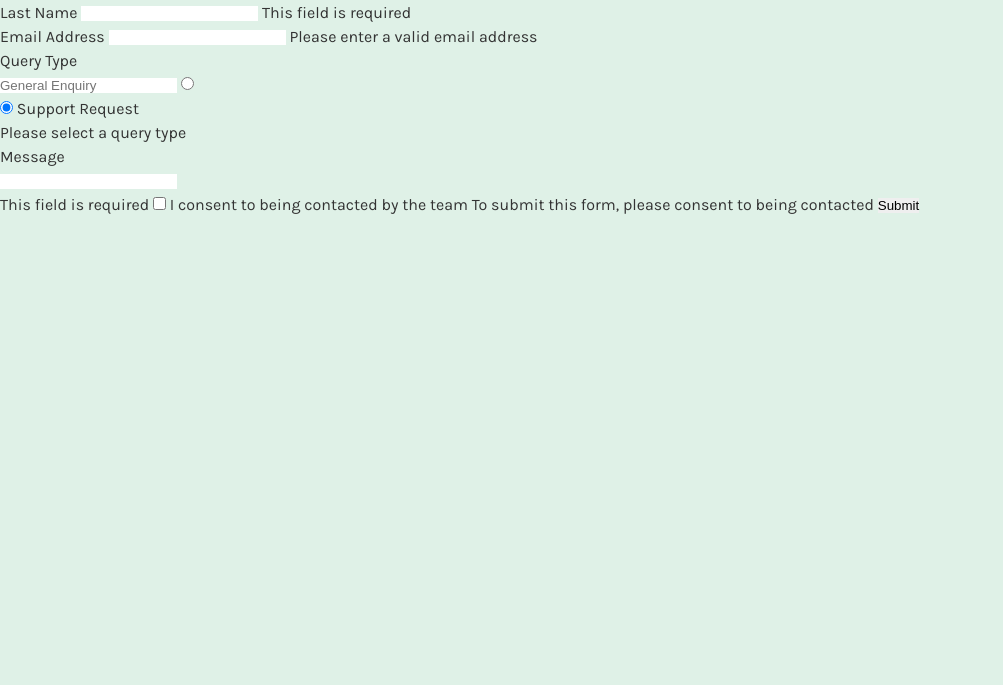
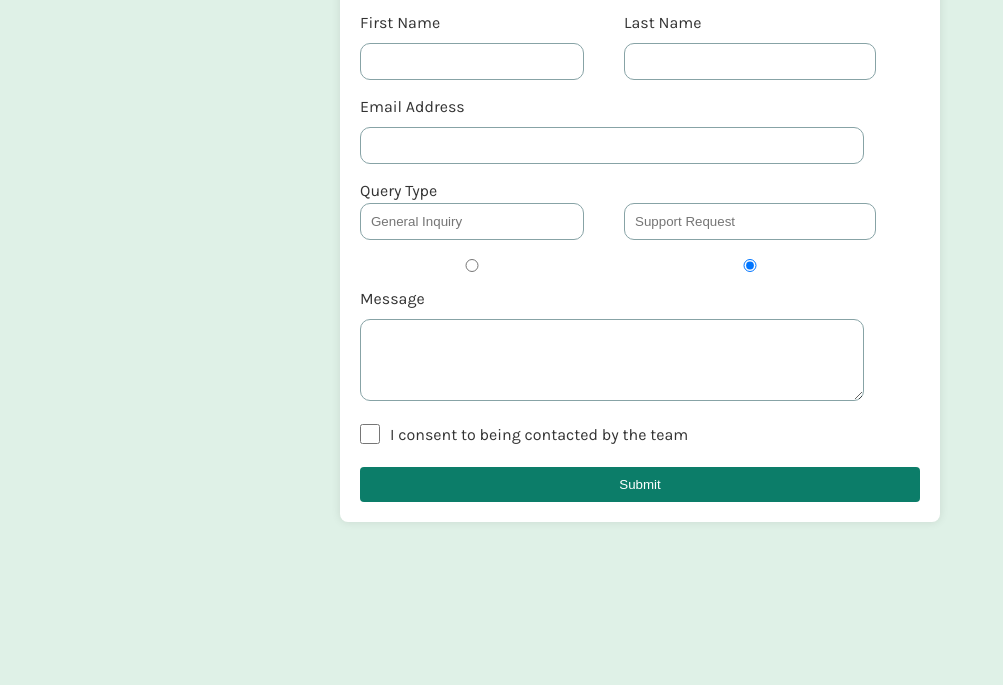
Before and after one commit to Glenda9031/Contact_Form_Main, a plain HTML site: page index.html in a window 1280 px wide. Shown: the part 115-800 px from the top of the page, without its empty margins (0-1003 px from the left). Drawn offline with Linux system fonts and the light colour scheme.

Commit message:
Revised index.html, style.css and script.js

```diff
--- a/css/style.css
+++ b/css/style.css
@@ -27,3 +27,121 @@ body {
     color:            #333;
     background-color: var(--light-green);
 }
+
+.container {
+    max-width:        37.5rem;
+    margin:           50px auto;
+    padding:          1.25rem;
+    background-color: var(--white);
+    border-radius:    .5rem;
+    box-shadow:       0 0 10px rgba(0, 0, 0, 0.1);
+}
+
+h1 {
+    font-size: 1.5rem;
+    margin-bottom: 1.25rem;
+    color: var(--green);
+}
+
+.row {
+    display: flex;
+}
+
+.first-name {
+    width: 40%;
+}
+
+.last-name {
+    width: 45%;
+    justify-content: flex-end;
+    margin-left: 2.5rem;
+}
+
+label {
+    display: block;
+    margin-bottom: .5rem;
+}
+
+.email {
+    width: 90%;
+}
+
+input,
+select,
+textarea {
+    width: 100%;
+    padding: .625rem;
+    margin-bottom: .9375rem;
+    border: 1px solid var(--medium-grey);
+    border-radius: .625rem;
+}
+
+.query-type {
+    display: flex;
+}
+
+.option1 {
+    width: 40%;
+}
+
+.option2 {
+    width: 45%;
+    justify-content: flex-end;
+    margin-left: 2.5rem;
+}
+
+input[type="checkbox"] {
+    width: 1.25rem;
+    height: 1.25rem;
+    cursor: pointer;
+}
+
+.checkbox-text {
+    font-size: 1rem;
+    margin-left: .625rem;
+    margin-bottom: .75rem;
+}
+
+label {
+    display: flex;
+    align-items: center;
+    cursor: pointer;
+}
+
+.message {
+    width: 90%;
+}
+
+.error-message {
+    display: none;
+    color: var(--red);
+    font-size: .75rem;
+}
+
+button {
+    width: 100%;
+    padding: .625rem;
+    background-color: var(--green);
+    color: var(--white);
+    border: none;
+    border-radius: .25rem;
+    cursor: pointer;
+}
+
+button:hover {
+    background-color: var(--dark-grey);
+}
+
+.box {
+    background-color: var(--dark-grey);
+    color: var(--white);
+    max-width: 18.75rem;
+    margin: 50px auto;
+    padding: 1.25rem;
+    border-radius: .5rem;
+    box-shadow: 0 0 10px rgba(0, 0, 0, 0.1);
+}
+
+.hidden {
+    display: none;
+}
--- a/index.html
+++ b/index.html
@@ -41,20 +41,21 @@
       <p>Query Type</p>
       <div class="query-type">
         <div class="option1">
-          <input type="text" name="general" placeholder="General Enquiry">
+          <input type="text" name="general" placeholder="General Inquiry">
           <input type="radio" id="general" name="query-type" value="general" required>
         </div>
 
-        <div class="option2">
-          <input type="radio" id="support" name="query-type" checked="checked">
-          <label for="support">Support Request</label>
-        </div>
+          <div class="option2">
+            <input type="text" name="general" placeholder="Support Request">
+            <input type="radio" id="support" name="query-type" value="general" checked>
+          </div>
         <span class="error-message hidden">Please select a query type</span>
         </div>
 
         <label for="message">Message</label>
         <div class="message">
-          <input type="text" name="message" placeholder="">
+          <textarea name="message" id="message" cols="30" rows="4" placeholder=""></textarea>
+          <!--<input type="text" name="message" placeholder="">-->
         </div>
         <span class="error-message hidden">This field is required</span>
 
```
Also changed, not shown: css/script.js (added, +19 -0 lines).
